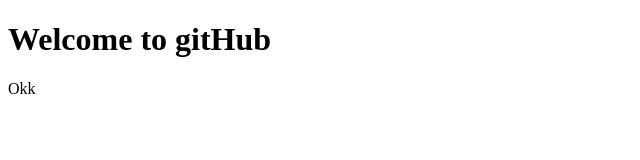
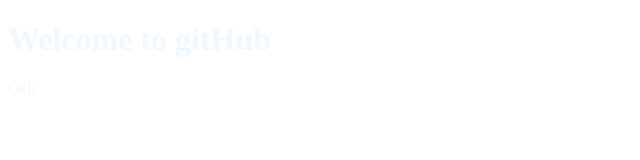
Before and after one commit to onkardh32/MyProject, a plain HTML site: page index.html in a window 1280 px wide. Shown: the whole page, without its empty margins (0-640 px from the left). Drawn offline with Linux system fonts and the light colour scheme.

Commit message:
new changes

```diff
--- a/index.html
+++ b/index.html
@@ -4,6 +4,7 @@
         <meta charset="UTF-8" />
         <meta name="viewport" content="width=device-width, initial-scale=1.0" />
         <title>Document</title>
+        <link rel="stylesheet" href="style.css">
     </head>
     <body>
         <h1>Welcome to gitHub</h1>
--- /dev/null
+++ b/style.css
@@ -0,0 +1,4 @@
+
+body{
+    color: aliceblue;
+}
```
